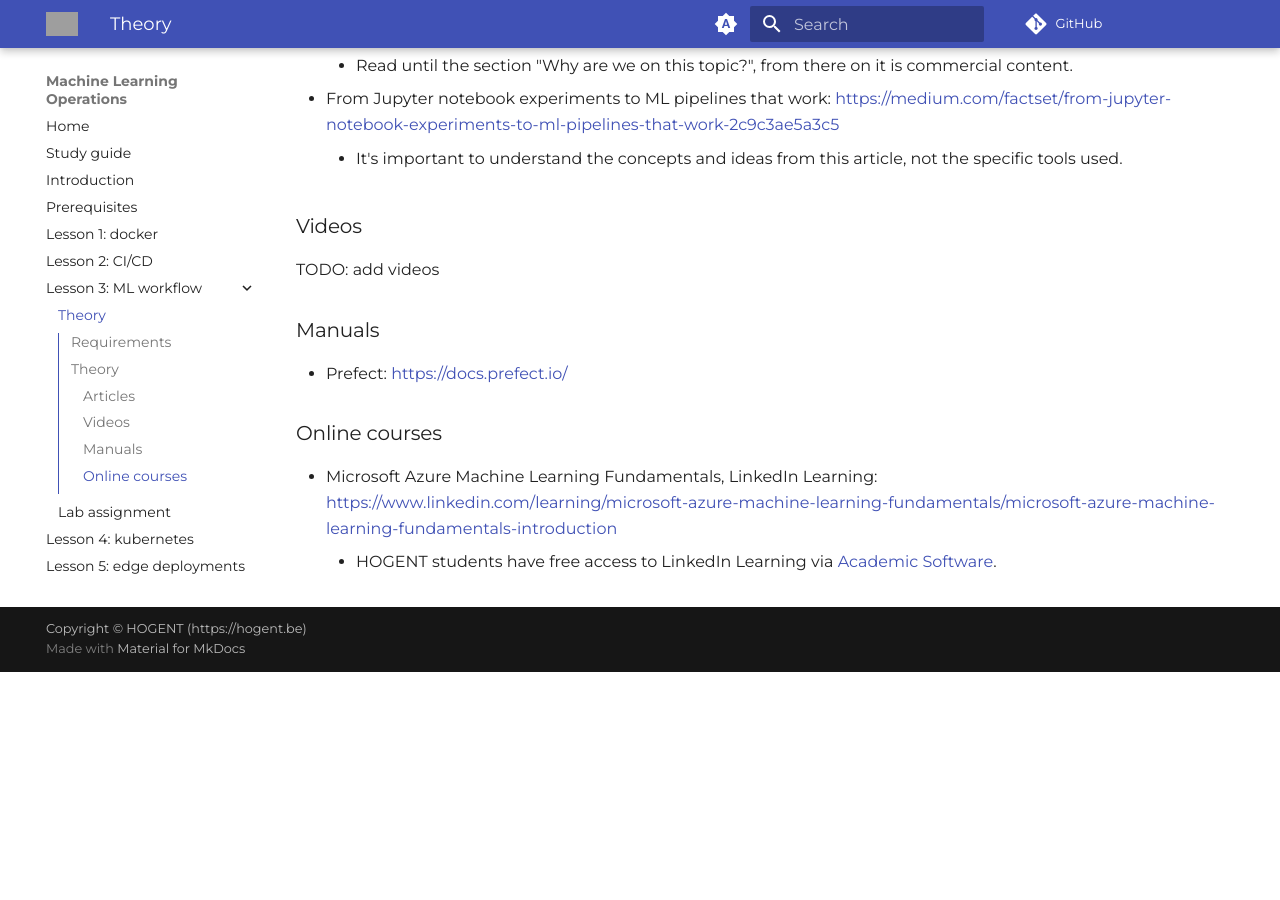
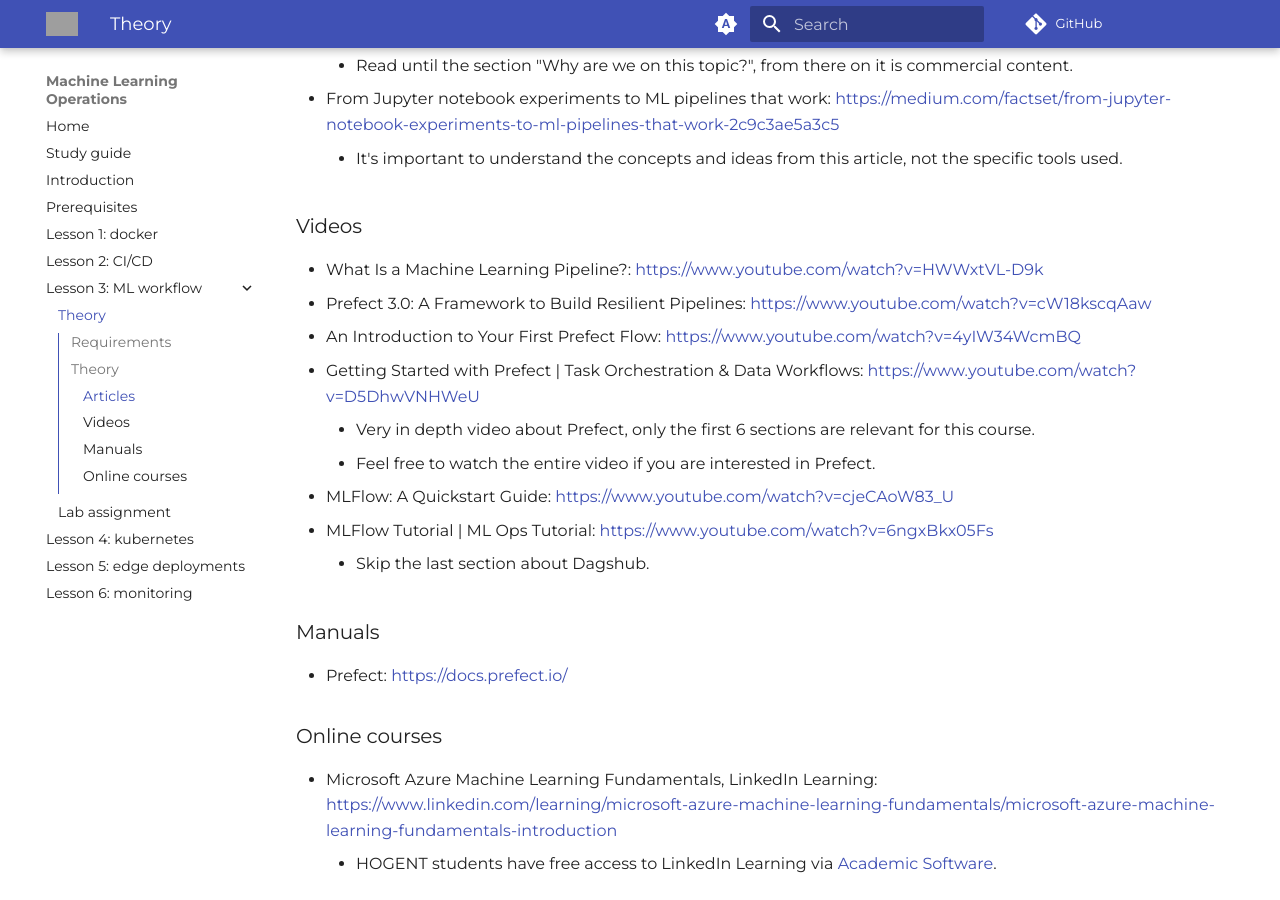
Before and after one commit to HOGENT-MLOps/mlops-slides, an MkDocs documentation site: the page built from docs/03-ml-workflow.md, in a window 1280 px wide and 900 px high, scrolled down 592 px. Built offline with MkDocs 1.6.1 and Material for MkDocs 9.7.7, drawn with Linux system fonts in a browser that asks for light colours; comment, search, counter and statistics services are not loaded; before the commit the page ends 1264 px from its top, so only the background shows below that; grey boxes are pictures that could not be loaded.

Commit message:
Add videos to lesson 3

```diff
--- a/docs/03-ml-workflow.md
+++ b/docs/03-ml-workflow.md
@@ -19,7 +19,15 @@
 
 ### Videos
 
-TODO: add videos
+-   What Is a Machine Learning Pipeline?: https://www.youtube.com/watch?v=HWWxtVL-D9k
+-   Prefect 3.0: A Framework to Build Resilient Pipelines: https://www.youtube.com/watch?v=cW18kscqAaw
+-   An Introduction to Your First Prefect Flow: https://www.youtube.com/watch?v=4yIW34WcmBQ
+-   Getting Started with Prefect | Task Orchestration & Data Workflows: https://www.youtube.com/watch?v=D5DhwVNHWeU
+    -   Very in depth video about Prefect, only the first 6 sections are relevant for this course.
+    -   Feel free to watch the entire video if you are interested in Prefect.
+-   MLFlow: A Quickstart Guide: https://www.youtube.com/watch?v=cjeCAoW83_U
+-   MLFlow Tutorial | ML Ops Tutorial: https://www.youtube.com/watch?v=6ngxBkx05Fs
+    -   Skip the last section about Dagshub.
 
 ### Manuals
 
```
